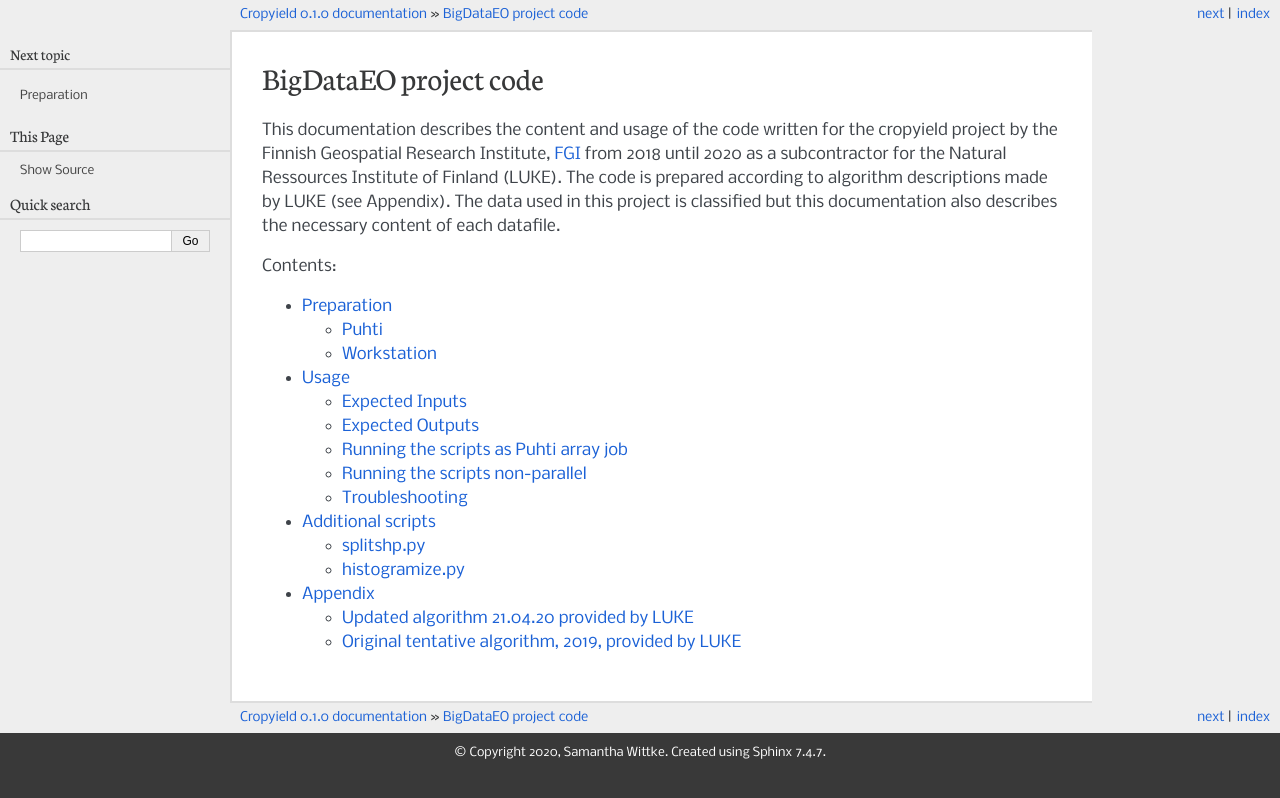
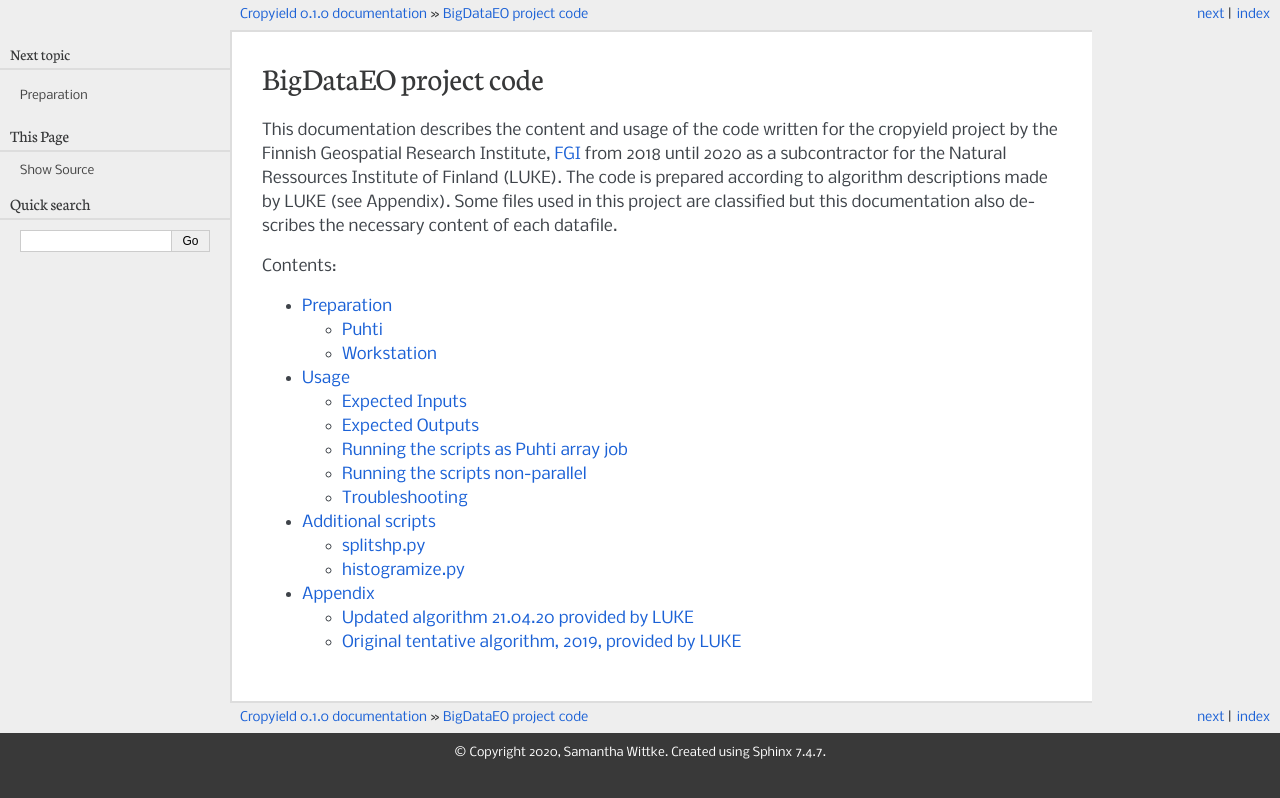
Before and after one commit to lukefi/cropyield, a Sphinx documentation site: the page built from documentation/index.rst, in a window 1280 px wide. Shown: the top 798 px of the page. Built offline with Sphinx 7.4.7, drawn with Linux system fonts in a browser that asks for light colours.

Commit message:
classified data rephrase

```diff
--- a/documentation/index.rst
+++ b/documentation/index.rst
@@ -7,7 +7,7 @@ BigDataEO project code
 This documentation describes the content and usage of the code written for the cropyield project by the
 Finnish Geospatial Research Institute, `FGI <https://www.maanmittauslaitos.fi/en/research/departments/remote-sensing-and-photogrammetry>`_ from 2018 until 2020 as a subcontractor for the Natural Ressources Institute of Finland (LUKE).
 The code is prepared according to algorithm descriptions made by LUKE (see Appendix).
-The data used in this project is classified but this documentation also describes the necessary content of each datafile.
+Some files used in this project are classified but this documentation also describes the necessary content of each datafile.
 
 
 Contents:
```
